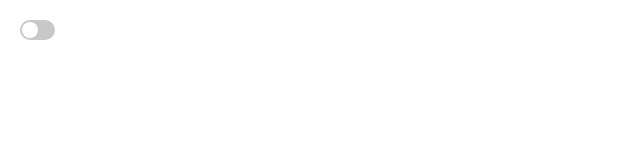
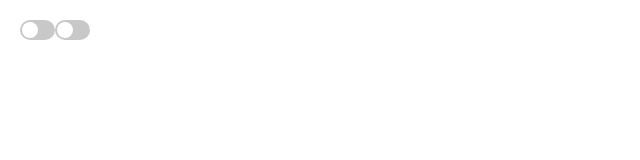
Before and after one commit to RikutoOgaki/next.js-study, a Next.js app: page /check in a window 1280 px wide. Shown: the top 160 px of the page, without its empty margins (0-640 px from the left). Built offline with nearby package versions, Linux system fonts and the light colour scheme.

Commit message:
nextjs study add

```diff
--- a/src/pages/check/index.tsx
+++ b/src/pages/check/index.tsx
@@ -16,6 +16,7 @@ export default function Check(){
     return(
         <div className={Style.check}>
             <input type="checkbox" name="" id="checkbox"/>
+            <input type="checkbox" name="" id="checkbox"/>
         </div>
     )
 }
```
